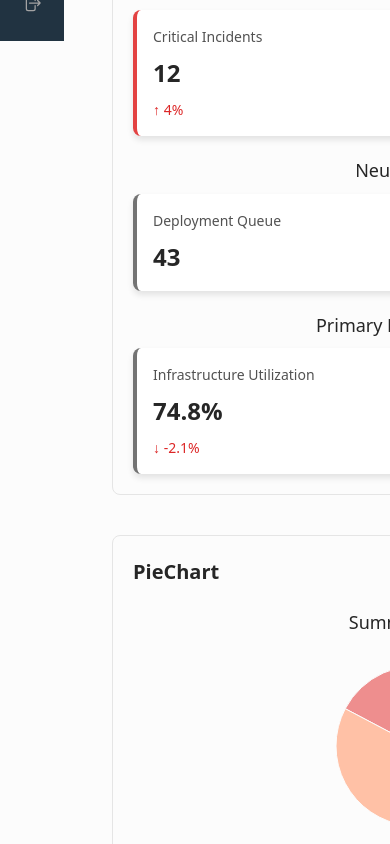
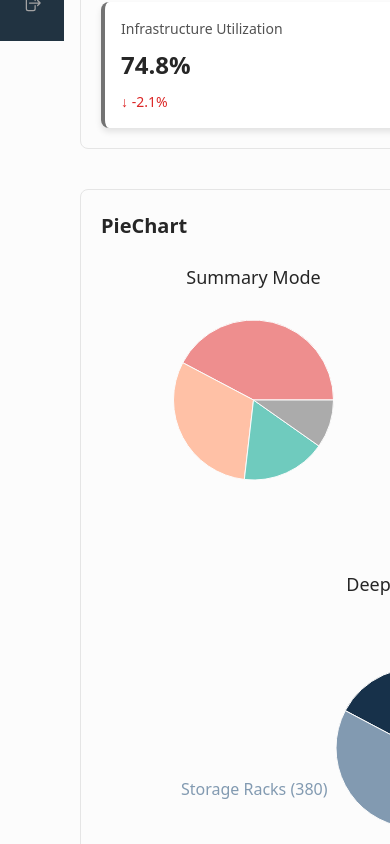
Before and after one commit to m-downing/flow_demo, a Next.js app: page / in a window 390 px wide. Shown: the part 803-1647 px from the top of the page. Built offline with nearby package versions, Linux system fonts and the light colour scheme.

Commit message:
Responsive page level padding values.

```diff
--- a/src/design-system/layout/PageContainer.tsx
+++ b/src/design-system/layout/PageContainer.tsx
@@ -14,7 +14,9 @@
   return (
     <div
       className={`
-        px-12 pt-8 pb-16
+        px-4 sm:px-6 md:px-8 lg:px-12
+        pt-6 sm:pt-8
+        pb-12 sm:pb-16
         min-h-screen
         bg-neutral-50 dark:bg-neutral-950
         ${className}
```
